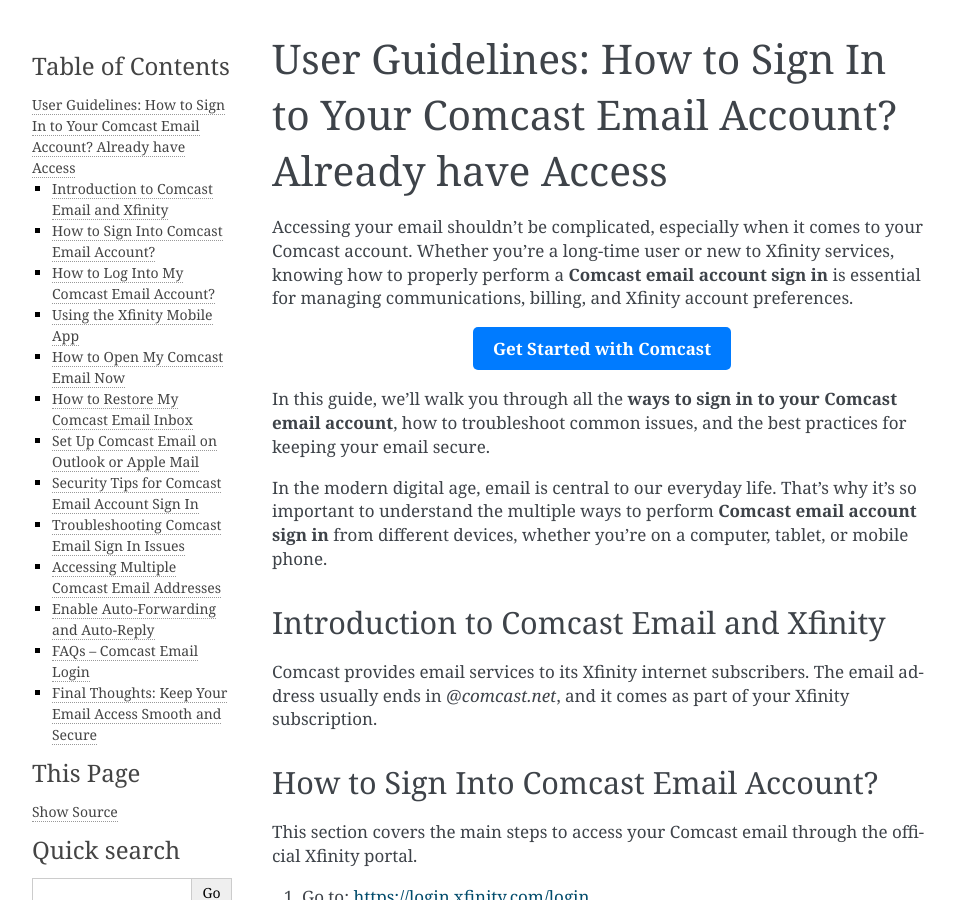
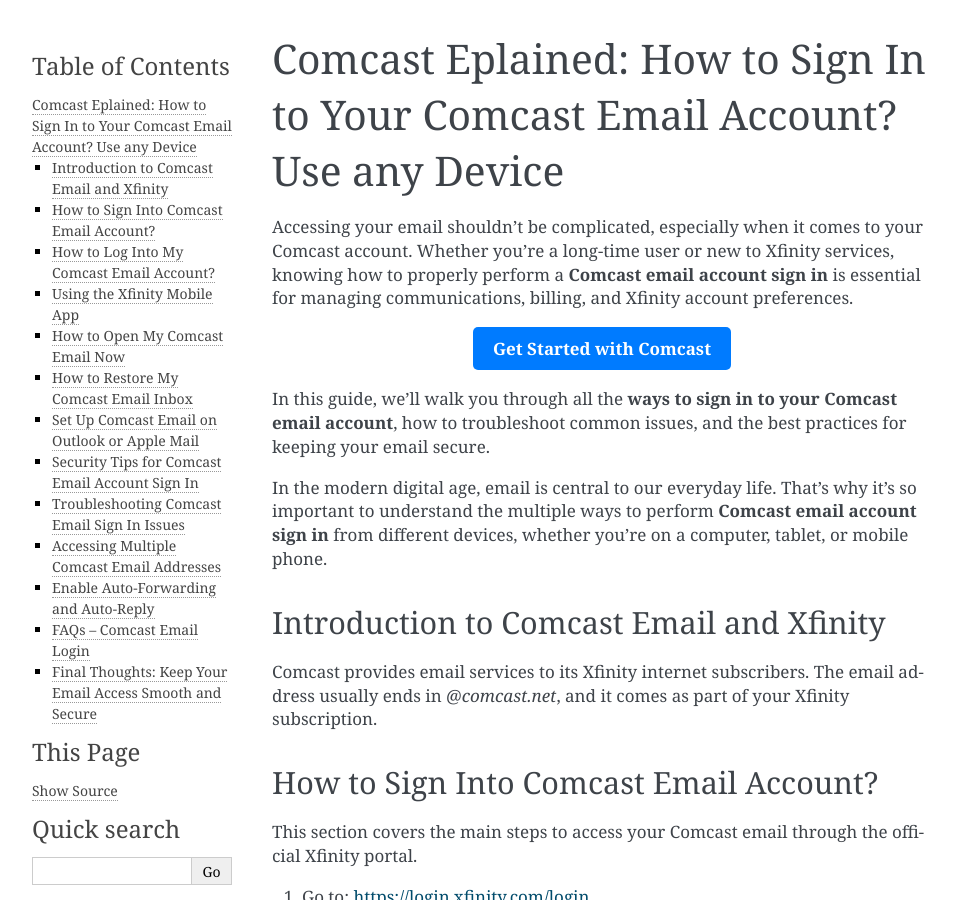
Before and after one commit to daleclayton/resource, a Sphinx documentation site: the page built from docs/index.rst, in a window 1280 px wide and 900 px high. Shown: the whole window, without its empty margins (148-1104 px from the left). Built offline with Sphinx 7.4.7, drawn with Linux system fonts in a browser that asks for light colours.

Commit message:
Update index.rst

```diff
--- a/docs/index.rst
+++ b/docs/index.rst
@@ -1,4 +1,4 @@
-User Guidelines: How to Sign In to Your Comcast Email Account? Already have Access
+Comcast Eplained: How to Sign In to Your Comcast Email Account? Use any Device
 ====================================================================
 
 Accessing your email shouldn’t be complicated, especially when it comes to your Comcast account. Whether you're a long-time user or new to Xfinity services, knowing how to properly perform a **Comcast email account sign in** is essential for managing communications, billing, and Xfinity account preferences.
```
